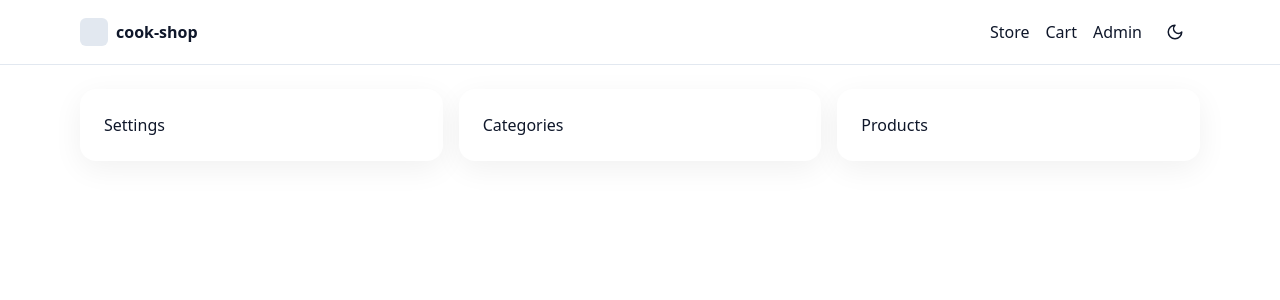
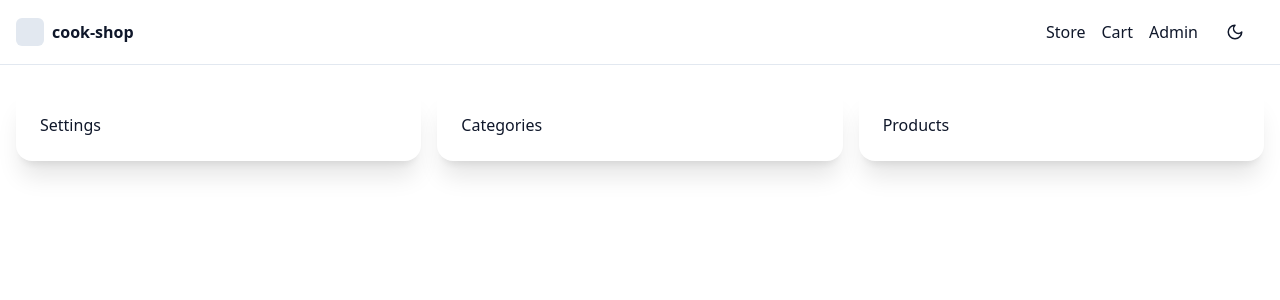
Before and after one commit to ricardobaharally001-web/rest-33, a Next.js app: page /admin in a window 1280 px wide. Shown: the top 300 px of the page. Built offline with nearby package versions, Linux system fonts and the light colour scheme; no server answers; the database is empty.

Commit message:
Update globals.css

```diff
--- a/app/globals.css
+++ b/app/globals.css
@@ -2,21 +2,92 @@
 @tailwind components;
 @tailwind utilities;
 
-:root { --bg: #ffffff; --fg: #0f172a; }
-.dark { --bg: #0b1220; --fg: #e5e7eb; }
+:root {
+  --bg: #ffffff;
+  --fg: #0f172a;
+}
 
-html, body { height: 100%; }
+.dark {
+  --bg: #0a0e1a;
+  --fg: #e5e7eb;
+}
+
+html, body {
+  height: 100%;
+}
 
 body {
-  @apply bg-[var(--bg)] text-[var(--fg)];
+  @apply bg-[var(--bg)] text-[var(--fg)] antialiased;
   font-feature-settings: "rlig" 1, "calt" 1;
 }
-.card { @apply rounded-2xl shadow-soft bg-white dark:bg-slate-900; }
-.container { @apply mx-auto max-w-6xl px-4; }
-.btn { @apply inline-flex items-center justify-center rounded-xl px-4 py-2 font-medium transition; }
-.btn-primary { @apply bg-primary text-white hover:bg-primary-hover; }
-.btn-ghost { @apply bg-transparent hover:bg-slate-100 dark:hover:bg-slate-800; }
-.btn-danger { @apply bg-destructive text-white hover:bg-destructive-hover; }
-.input { @apply w-full rounded-xl border border-slate-300 bg-white px-3 py-2 dark:bg-slate-900 dark:border-slate-700; }
-.label { @apply text-sm font-medium text-slate-600 dark:text-slate-300; }
-.nav-link { @apply hover:underline; }
+
+/* Enhanced Components */
+.card {
+  @apply rounded-2xl bg-white shadow-xl backdrop-blur transition-all dark:bg-gray-900/90;
+}
+
+.container {
+  @apply mx-auto max-w-7xl px-4;
+}
+
+.btn {
+  @apply inline-flex items-center justify-center rounded-xl px-5 py-2.5 font-medium transition-all duration-200;
+}
+
+.btn-primary {
+  @apply bg-gradient-to-r from-blue-600 to-purple-600 text-white shadow-md hover:shadow-xl hover:scale-105;
+}
+
+.btn-ghost {
+  @apply bg-transparent hover:bg-gray-100 dark:hover:bg-gray-800/50;
+}
+
+.btn-danger {
+  @apply bg-gradient-to-r from-red-500 to-red-600 text-white shadow-md hover:shadow-xl hover:scale-105;
+}
+
+.input {
+  @apply w-full rounded-xl border border-gray-200 bg-white px-4 py-3 transition-all focus:border-purple-500 focus:outline-none focus:ring-2 focus:ring-purple-500/20 dark:border-gray-700 dark:bg-gray-900;
+}
+
+.label {
+  @apply text-sm font-semibold uppercase tracking-wider text-gray-600 dark:text-gray-400;
+}
+
+.nav-link {
+  @apply font-medium transition-colors hover:text-purple-600 dark:hover:text-purple-400;
+}
+
+/* Smooth Animations */
+@keyframes slide-up {
+  from {
+    opacity: 0;
+    transform: translateY(20px);
+  }
+  to {
+    opacity: 1;
+    transform: translateY(0);
+  }
+}
+
+.animate-slide-up {
+  animation: slide-up 0.6s ease-out;
+}
+
+/* Custom Scrollbar */
+::-webkit-scrollbar {
+  width: 8px;
+  height: 8px;
+}
+
+::-webkit-scrollbar-track {
+  @apply bg-gray-100 dark:bg-gray-900;
+}
+
+::-webkit-scrollbar-thumb {
+  @apply rounded-full bg-gray-400 dark:bg-gray-600;
+}
+
+::-webkit-scrollbar-thumb:hover {
+  @apply bg-gray-500 dark:bg-gray-500;
+}
```
